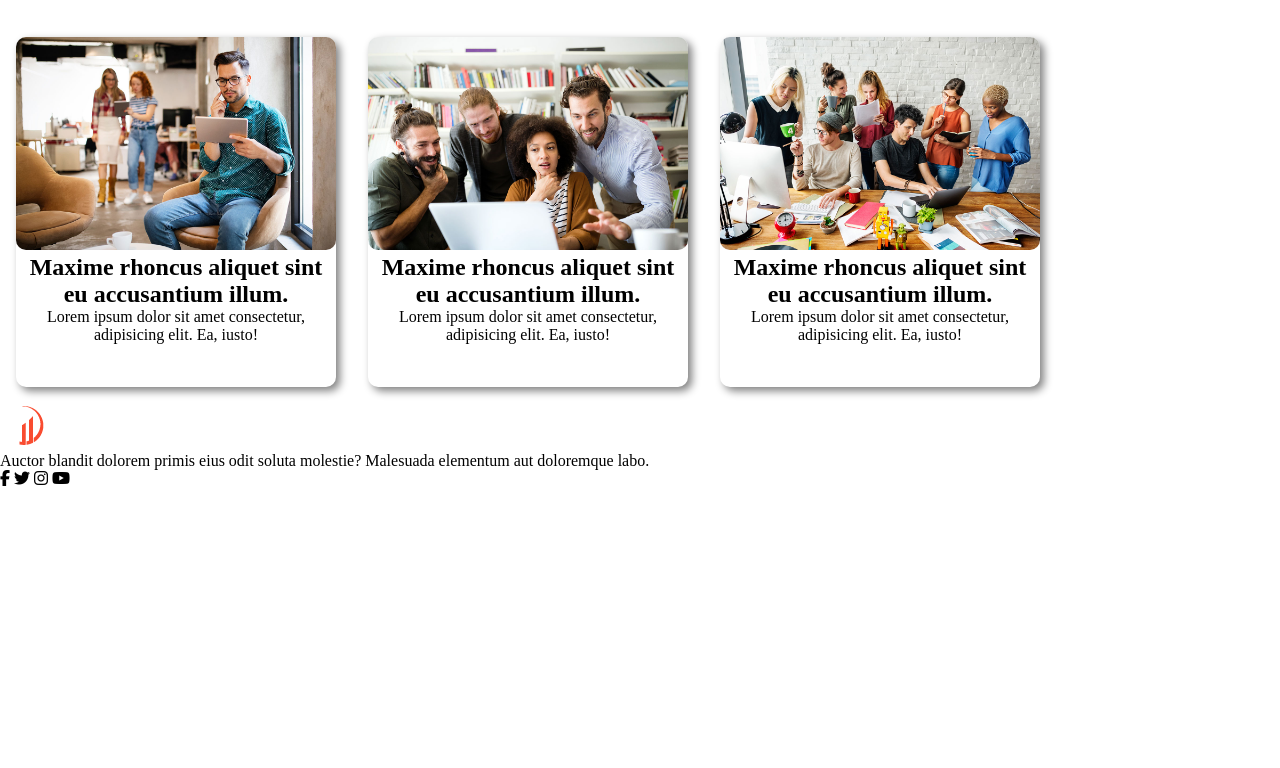
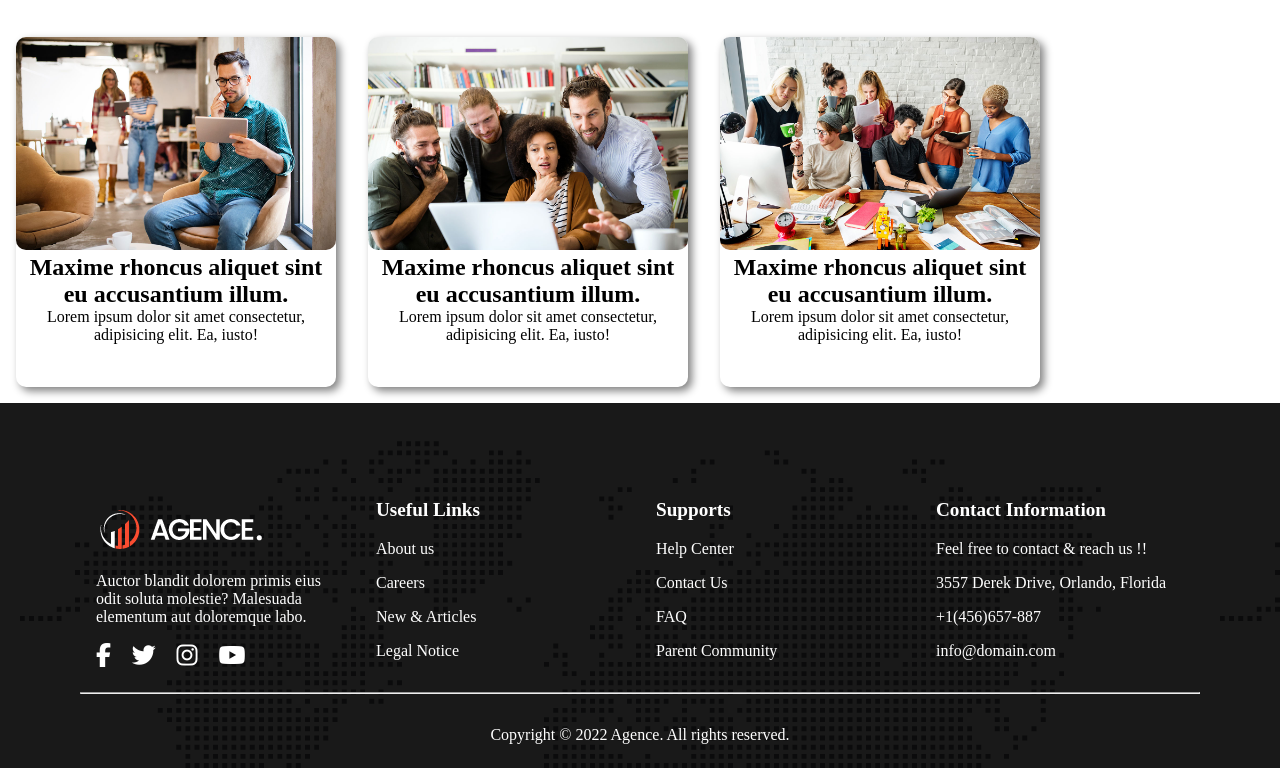
Before and after one commit to justJubair/digital-agency, a plain HTML site: page index.html in a window 1280 px wide. Shown: the part 1981-2749 px from the top of the page. Before the commit the page ends 2469 px from the top, so only its background shows below. Drawn offline with Linux system fonts and the light colour scheme.

Commit message:
footer section added

```diff
--- a/index.html
+++ b/index.html
@@ -146,7 +146,7 @@
     <footer>
         <div class="footer-container">
             <div class="footer-box">
-                <img src="asset/logo/logo.png" alt="">
+                <img class="footer-logo" src="asset/logo/logo.png" alt="">
                 <p>Auctor blandit dolorem primis eius odit soluta molestie? Malesuada elementum aut doloremque labo.</p>
                 <div class="footer-icon">
                     <i class="fa fa-brands fa-facebook"></i>
@@ -156,15 +156,36 @@
                 </div>
             </div>
             <div class="footer-box">
-                <h3></h3>
+                <h3>Useful Links</h3>
+                <ul>
+                    <li>About us</li>
+                    <li>Careers</li>
+                    <li>New & Articles</li>
+                    <li>Legal Notice</li>
+                </ul>
             </div>
             <div class="footer-box">
-                <h3></h3>
+                <h3>Supports</h3>
+                <ul>
+                    <li>Help Center</li>
+                    <li>Contact Us</li>
+                    <li>FAQ</li>
+                    <li>Parent Community</li>
+                </ul>
             </div>
             <div class="footer-box">
-                <h3></h3>
+                <h3>Contact Information</h3>
+                <ul>
+                    <li>Feel free to contact & reach us !!</li>
+                    <li>3557 Derek Drive, Orlando, Florida</li>
+                    <li>+1(456)657-887</li>
+                    <li>info@domain.com</li>
+                </ul>
             </div>
         </div>
+        <hr>
+        <P class="copyright">Copyright &copy; 2022 Agence. All rights reserved.</P>
     </footer>
+    <!-- footer section ends -->
 </body>
 </html>
--- a/styles/style.css
+++ b/styles/style.css
@@ -105,7 +105,7 @@ span {
     color: rgb(198, 196, 196);
 }
 
-.service-content p, li {
+.service-content  p, li {
     font-size: 0.7em;
     font-weight: 400;
     color: rgb(198, 196, 196);
@@ -263,3 +263,52 @@ span {
     border-radius: 10px;
 }
 /* Blog and news related styles ends */
+
+
+/* Footer related styles */
+
+footer {
+    background-image: url('../asset/image/footer-bg.png'), linear-gradient(rgba(0,0,0,0.9),rgba(0,0,0,0.9));
+    background-blend-mode: overlay;
+    color: #fff;
+    padding: 5em 5em 1.5em 5em;
+
+}
+
+.footer-container {
+    display: flex;
+    justify-content: space-around;
+    align-items: center;
+    /* padding: 5em; */
+}
+
+.footer-box {
+    width: 400px;
+    padding: 1em;
+}
+
+.footer-box > h3 {
+    margin-bottom: 1em;
+    font-size: 1.2em;
+}
+
+.footer-box > ul > li {
+    color: #fff;
+    font-size: 1em;
+    list-style-type: none;
+}
+
+
+.footer-logo {
+    margin-bottom: 1em;
+}
+
+.footer-icon > i {
+    font-size: 1.5em;
+    margin: 0.7em 0.7em 0 0;
+}
+
+.copyright {
+    text-align: center;
+    margin-top: 2em;
+}
```
